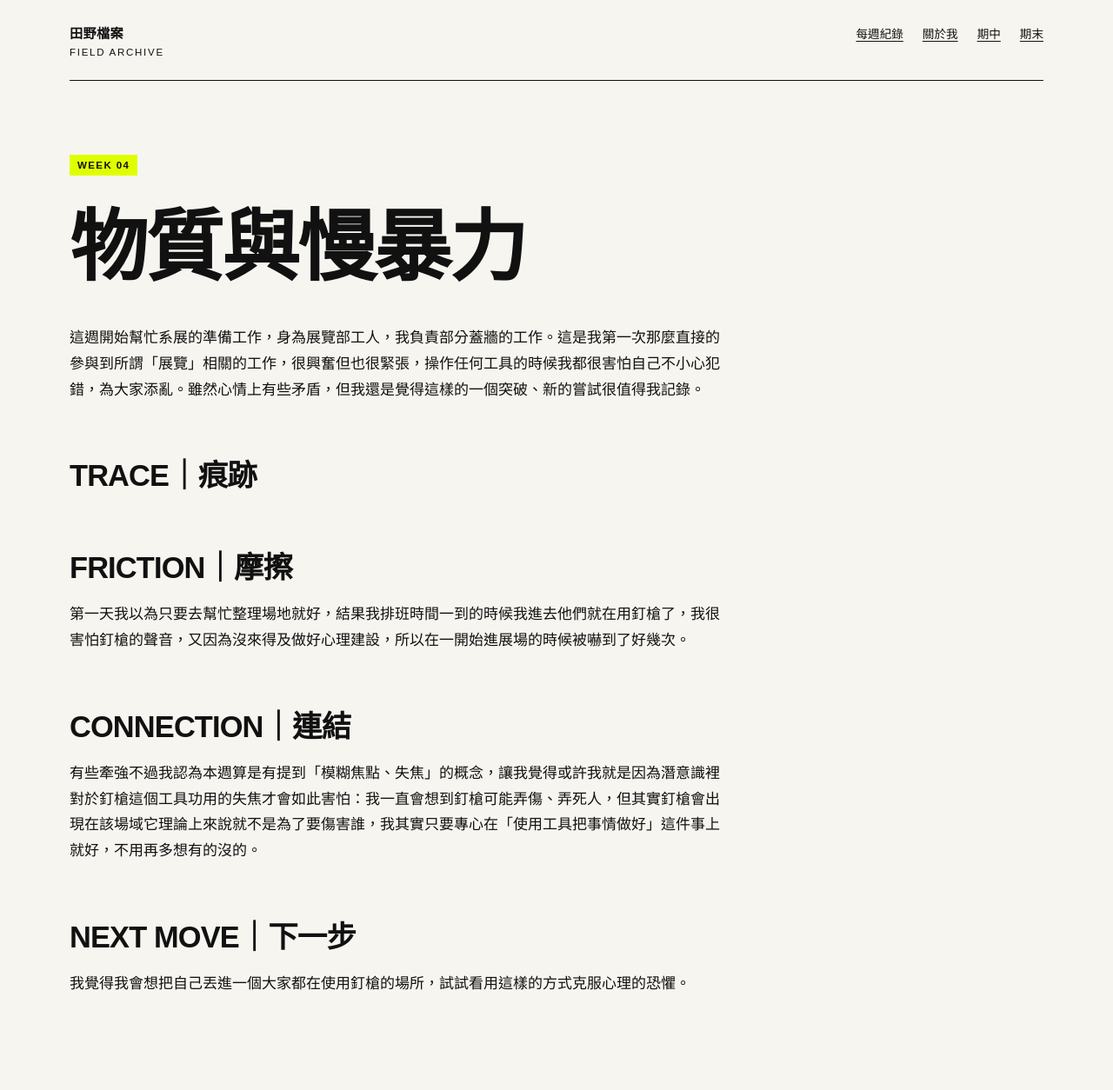
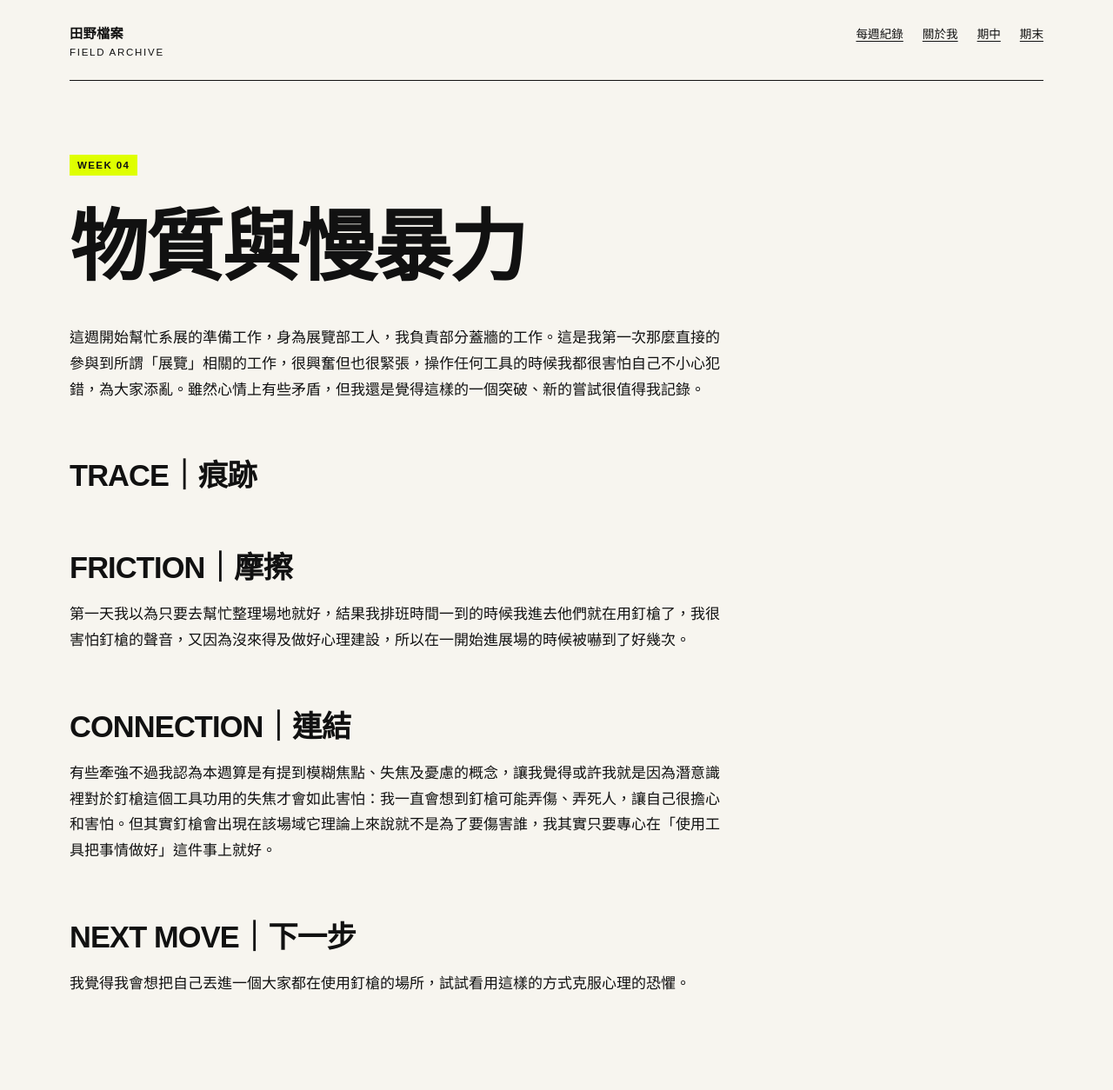
Before and after one commit to ai1103-kk/fieldworkarchive, a Jekyll site: the page built from weeks/week-04.md, in a window 1280 px wide. Shown: the whole page at 87% size. Built offline with Jekyll 4.4.1, drawn with Linux system fonts in a browser that asks for light colours.

Commit message:
Update week-04

```diff
--- a/weeks/week-04.md
+++ b/weeks/week-04.md
@@ -20,7 +20,7 @@ permalink: /weeks/week-04/
 
 ## CONNECTION｜連結
 
-有些牽強不過我認為本週算是有提到「模糊焦點、失焦」的概念，讓我覺得或許我就是因為潛意識裡對於釘槍這個工具功用的失焦才會如此害怕：我一直會想到釘槍可能弄傷、弄死人，但其實釘槍會出現在該場域它理論上來說就不是為了要傷害誰，我其實只要專心在「使用工具把事情做好」這件事上就好，不用再多想有的沒的。
+有些牽強不過我認為本週算是有提到模糊焦點、失焦及憂慮的概念，讓我覺得或許我就是因為潛意識裡對於釘槍這個工具功用的失焦才會如此害怕：我一直會想到釘槍可能弄傷、弄死人，讓自己很擔心和害怕。但其實釘槍會出現在該場域它理論上來說就不是為了要傷害誰，我其實只要專心在「使用工具把事情做好」這件事上就好。
 
 ## NEXT MOVE｜下一步
 
```
